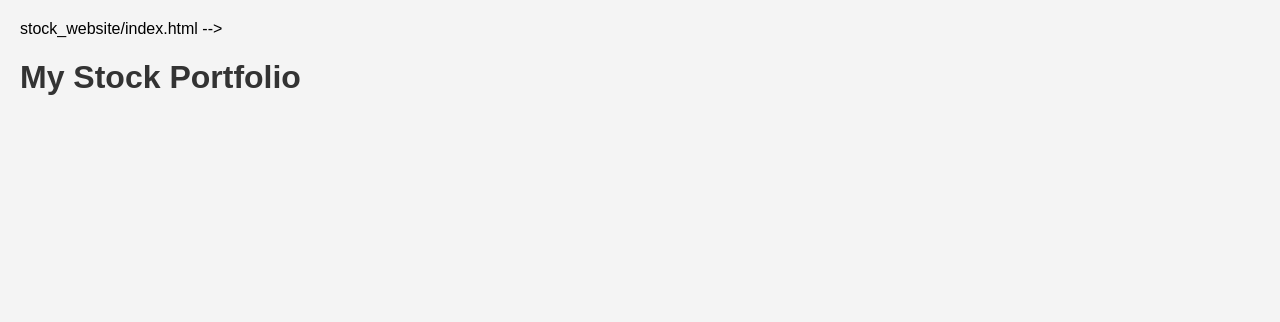
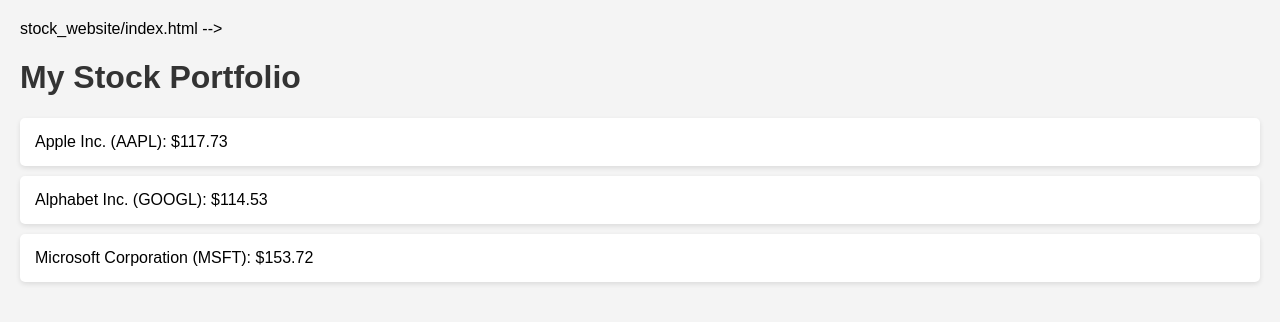
Before and after one commit to smurthy55/stock_website, a website: page index.html in a window 1280 px wide. Drawn offline with Linux system fonts and the light colour scheme; files that its build step writes are made by us from their sources.

Commit message:
Update main

```diff
--- a/index.html
+++ b/index.html
@@ -10,7 +10,7 @@
 <body>
     <h1>My Stock Portfolio</h1>
     <ul id="stock-list"></ul>
-    <script src="src/scripts/main.js"></script>
+    <script src="scripts/main.js"></script>
     <script>
         // Initialize stock data on page load
         document.addEventListener('DOMContentLoaded', () => {
```
